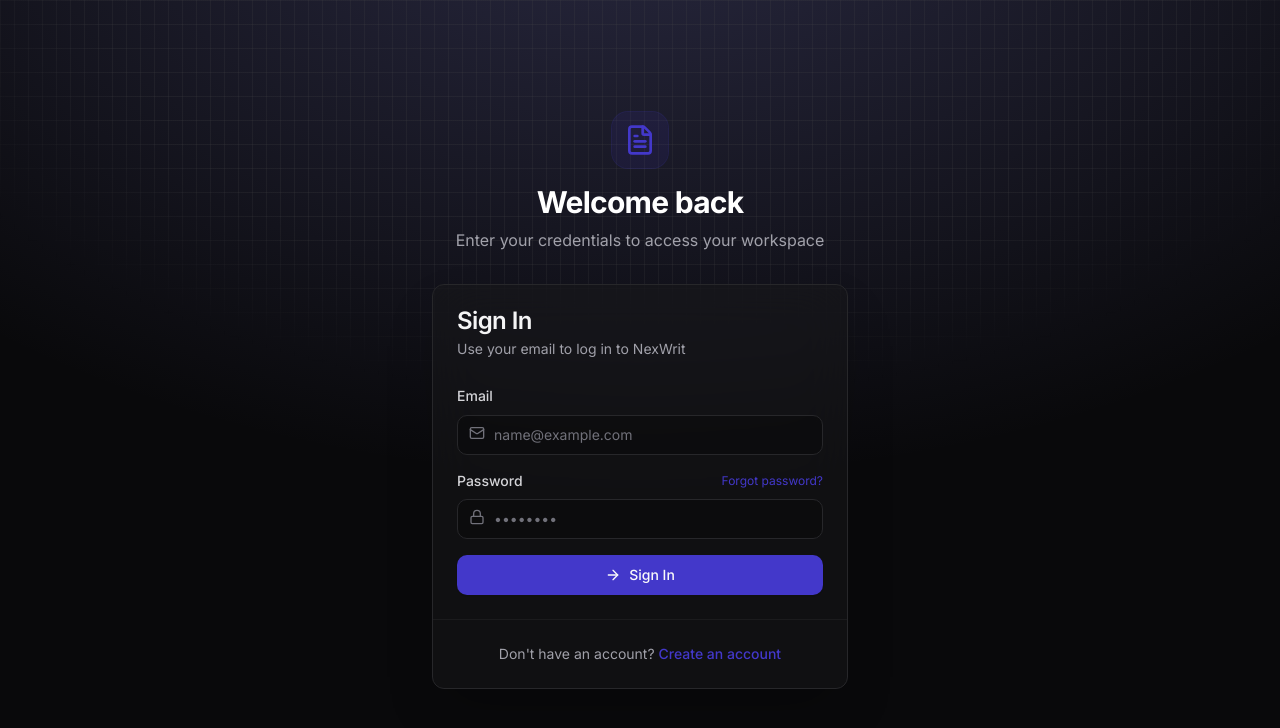
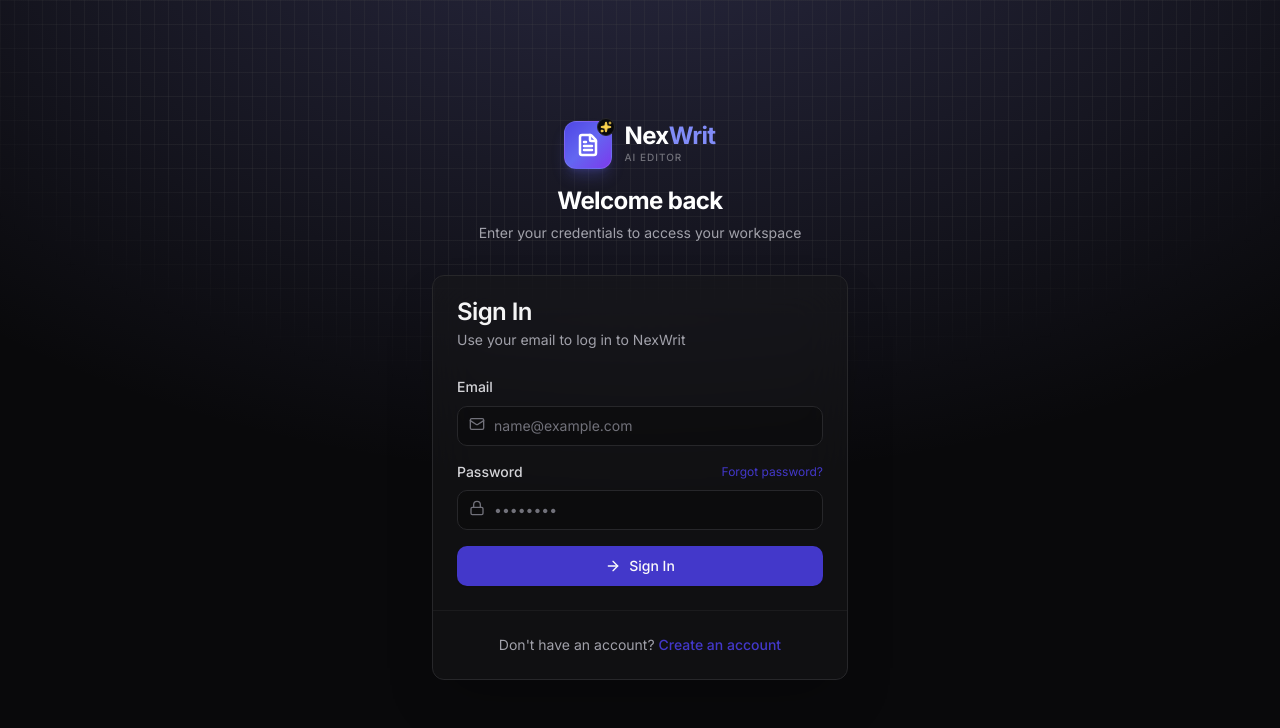
Before and after one commit to Shubham00-3/NexWrit, a React (Vite) app in the folder frontend/: page /login in a window 1280 px wide. Shown: the top 728 px of the page. Built offline with nearby package versions, Linux system fonts and the light colour scheme.

Commit message:
fixed issues

```diff
--- /dev/null
+++ b/frontend/src/components/Logo.jsx
@@ -0,0 +1,34 @@
+import { FileText, Sparkles } from 'lucide-react'
+
+export const Logo = ({ size = "default" }) => {
+    const isLarge = size === "large"
+
+    return (
+        <div className="flex items-center gap-3 select-none">
+            {/* Icon Container */}
+            <div className={`
+                relative flex items-center justify-center rounded-xl bg-gradient-to-br from-indigo-600 via-indigo-500 to-violet-600 shadow-lg shadow-indigo-500/25 border border-white/10
+                ${isLarge ? 'w-12 h-12' : 'w-10 h-10'}
+            `}>
+                <FileText className={`${isLarge ? 'w-6 h-6' : 'w-5 h-5'} text-white`} strokeWidth={2.5} />
+
+                {/* Subtle AI Sparkle Badge */}
+                <div className="absolute -top-1 -right-1 bg-zinc-950 rounded-full p-0.5 border border-zinc-800">
+                    <Sparkles className="w-3 h-3 text-amber-300 fill-amber-300" />
+                </div>
+            </div>
+
+            {/* Typography */}
+            <div className="flex flex-col">
+                <span className={`font-bold tracking-tight text-white leading-none ${isLarge ? 'text-2xl' : 'text-xl'}`}>
+                    Nex<span className="text-indigo-400">Writ</span>
+                </span>
+                {isLarge && (
+                    <span className="text-[10px] font-medium text-zinc-500 uppercase tracking-widest mt-0.5">
+                        AI Editor
+                    </span>
+                )}
+            </div>
+        </div>
+    )
+}
--- a/frontend/src/pages/Dashboard.jsx
+++ b/frontend/src/pages/Dashboard.jsx
@@ -7,6 +7,7 @@ import { Button } from '../components/ui/Button'
 import { Card, CardHeader, CardContent } from '../components/ui/Card'
 import { Input } from '../components/ui/Input'
 import { toast } from 'sonner'
+import { Logo } from '../components/Logo'
 
 export default function Dashboard() {
     const [projects, setProjects] = useState([])
@@ -50,11 +51,8 @@ export default function Dashboard() {
             <header className="sticky top-0 z-50 w-full border-b border-zinc-800/50 bg-zinc-950/70 backdrop-blur-xl">
                 <div className="max-w-7xl mx-auto px-4 sm:px-6 lg:px-8">
                     <div className="flex h-16 items-center justify-between">
-                        <div className="flex items-center gap-2">
-                            <div className="p-2 rounded-xl bg-primary/10 ring-1 ring-primary/20">
-                                <FileText className="w-5 h-5 text-primary" />
-                            </div>
-                            <span className="text-lg font-bold text-white tracking-tight">NexWrit</span>
+                        <div onClick={() => navigate('/dashboard')} className="cursor-pointer transition-opacity hover:opacity-80">
+                            <Logo />
                         </div>
                         <div className="flex items-center gap-4">
                             <div className="hidden md:flex items-center gap-2 px-3 py-1.5 rounded-full bg-zinc-900/50 border border-zinc-800/50">
--- a/frontend/src/pages/Login.jsx
+++ b/frontend/src/pages/Login.jsx
@@ -5,6 +5,7 @@ import { FileText, Mail, Lock, ArrowRight, Loader2 } from 'lucide-react'
 import { Button } from '../components/ui/Button'
 import { Input } from '../components/ui/Input'
 import { Card, CardContent, CardHeader, CardTitle, CardDescription, CardFooter } from '../components/ui/Card'
+import { Logo } from '../components/Logo'
 
 export default function Login() {
     const [email, setEmail] = useState('')
@@ -34,12 +35,12 @@ export default function Login() {
             <div className="absolute bottom-0 left-0 right-0 top-0 bg-[linear-gradient(to_right,#4f4f4f2e_1px,transparent_1px),linear-gradient(to_bottom,#4f4f4f2e_1px,transparent_1px)] bg-[size:14px_24px] [mask-image:radial-gradient(ellipse_60%_50%_at_50%_0%,#000_70%,transparent_100%)]"></div>
 
             <div className="w-full max-w-md px-4 z-10">
-                <div className="flex flex-col items-center mb-8 space-y-2 animate-fade-in">
-                    <div className="p-3 rounded-2xl bg-primary/10 ring-1 ring-primary/20 mb-2">
-                        <FileText className="w-8 h-8 text-primary" />
+                <div className="flex flex-col items-center mb-8 space-y-4 animate-fade-in">
+                    <Logo size="large" />
+                    <div className="text-center space-y-1.5">
+                        <h1 className="text-2xl font-bold tracking-tight text-white">Welcome back</h1>
+                        <p className="text-zinc-400 text-sm">Enter your credentials to access your workspace</p>
                     </div>
-                    <h1 className="text-3xl font-bold tracking-tight text-white">Welcome back</h1>
-                    <p className="text-zinc-400">Enter your credentials to access your workspace</p>
                 </div>
 
                 <Card className="border-zinc-800 shadow-2xl">
--- a/frontend/src/pages/Register.jsx
+++ b/frontend/src/pages/Register.jsx
@@ -6,6 +6,7 @@ import { Button } from '../components/ui/Button'
 import { Input } from '../components/ui/Input'
 import { Card, CardContent, CardFooter } from '../components/ui/Card'
 import { toast } from 'sonner'
+import { Logo } from '../components/Logo'
 
 export default function Register() {
     const [email, setEmail] = useState('')
@@ -37,12 +38,12 @@ export default function Register() {
             <div className="absolute bottom-0 left-0 right-0 top-0 bg-[linear-gradient(to_right,#4f4f4f2e_1px,transparent_1px),linear-gradient(to_bottom,#4f4f4f2e_1px,transparent_1px)] bg-[size:14px_24px] [mask-image:radial-gradient(ellipse_60%_50%_at_50%_0%,#000_70%,transparent_100%)]"></div>
 
             <div className="w-full max-w-md px-4 z-10 animate-fade-in">
-                <div className="flex flex-col items-center mb-8 space-y-2">
-                    <div className="p-3 rounded-2xl bg-primary/10 ring-1 ring-primary/20 mb-2">
-                        <FileText className="w-8 h-8 text-primary" />
+                <div className="flex flex-col items-center mb-8 space-y-4">
+                    <Logo size="large" />
+                    <div className="text-center space-y-1.5">
+                        <h1 className="text-2xl font-bold tracking-tight text-white">Create an account</h1>
+                        <p className="text-zinc-400 text-sm">Enter your details to get started</p>
                     </div>
-                    <h1 className="text-3xl font-bold tracking-tight text-white">Create an account</h1>
-                    <p className="text-zinc-400">Enter your details to get started</p>
                 </div>
 
                 <Card className="border-zinc-800 shadow-2xl">
```
